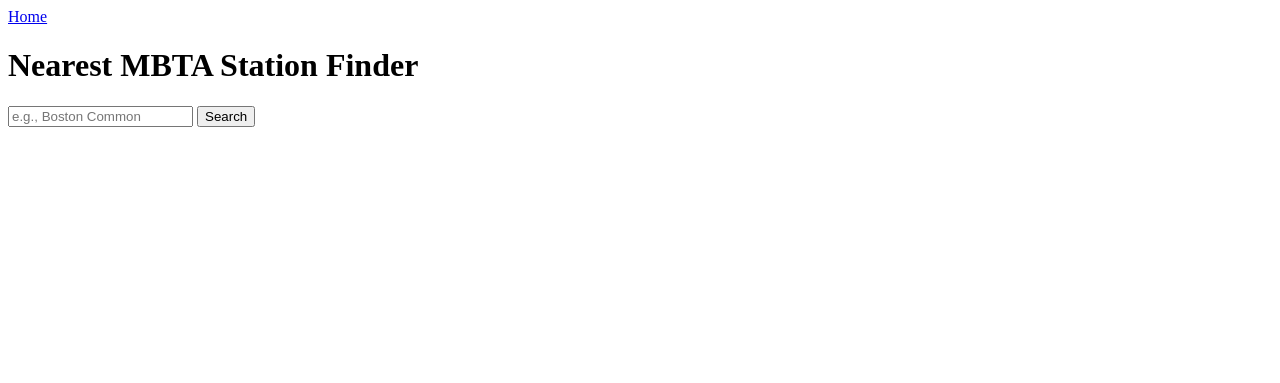
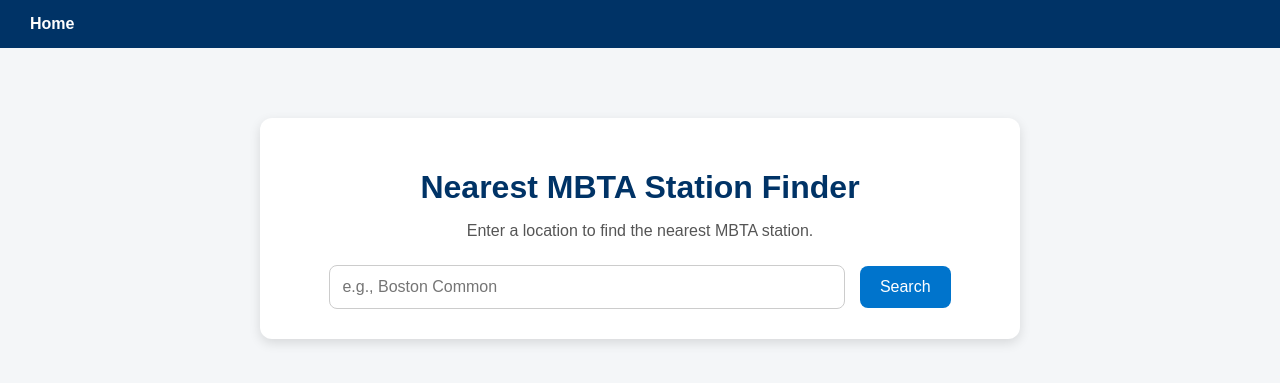
Before and after one commit to kstasiowska1/oim3640, a Flask app: page / in a window 1280 px wide. Shown: the top 383 px of the page. Run offline with Flask 3, Linux system fonts and the light colour scheme.

Commit message:
Improving the user experience by adding color, changing font, and trying to add a static map.

```diff
--- a/mini project 3/static/style.css
+++ b/mini project 3/static/style.css
@@ -0,0 +1,92 @@
+body {
+    font-family: Arial, sans-serif;
+    background-color: #f4f6f8;
+    margin: 0;
+    padding: 0;
+}
+
+nav {
+    background-color: #003366;
+    padding: 15px 30px;
+}
+
+nav a {
+    color: white;
+    text-decoration: none;
+    font-weight: bold;
+}
+
+.container {
+    display: flex;
+    justify-content: center;
+    margin-top: 50px;
+    padding: 20px;
+}
+
+.card {
+    background-color: white;
+    width: 100%;
+    max-width: 700px;
+    padding: 30px;
+    border-radius: 12px;
+    box-shadow: 0 4px 12px rgba(0, 0, 0, 0.12);
+    text-align: center;
+}
+
+h1 {
+    color: #003366;
+    margin-bottom: 10px;
+}
+
+.subtitle {
+    color: #555;
+    margin-bottom: 25px;
+}
+
+input[type="text"] {
+    width: 70%;
+    padding: 12px;
+    border: 1px solid #ccc;
+    border-radius: 8px;
+    font-size: 16px;
+}
+
+button {
+    padding: 12px 20px;
+    margin-left: 10px;
+    background-color: #0074cc;
+    color: white;
+    border: none;
+    border-radius: 8px;
+    cursor: pointer;
+    font-size: 16px;
+}
+
+button:hover {
+    background-color: #005fa3;
+}
+
+.result-text {
+    font-size: 20px;
+    margin: 20px 0;
+}
+
+.station-name {
+    color: #008000;
+    font-weight: bold;
+}
+
+.map-image {
+    margin-top: 20px;
+    width: 100%;
+    max-width: 600px;
+    border-radius: 10px;
+}
+
+.back-link {
+    display: inline-block;
+    margin-top: 25px;
+    color: #0074cc;
+    text-decoration: none;
+    font-weight: bold;
+}
--- a/mini project 3/templates/base.html
+++ b/mini project 3/templates/base.html
@@ -2,12 +2,15 @@
 <html>
 <head>
     <title>Nearest MBTA Station Finder</title>
+    <link rel="stylesheet" href="{{ url_for('static', filename='style.css') }}">
 </head>
 <body>
     <nav>
         <a href="/">Home</a>
     </nav>
 
-    {% block content %}{% endblock %}
+    <div class="container">
+        {% block content %}{% endblock %}
+    </div>
 </body>
 </html>
--- a/mini project 3/templates/index.html
+++ b/mini project 3/templates/index.html
@@ -1,9 +1,13 @@
 {% extends "base.html" %}
 
 {% block content %}
-    <h1>Nearest MBTA Station Finder</h1>
-    <form method="POST" action="/search">
-        <input type="text" name="place" placeholder="e.g., Boston Common" required>
-        <button type="submit">Search</button>
-    </form>
+    <div class="card">
+        <h1>Nearest MBTA Station Finder</h1>
+        <p class="subtitle">Enter a location to find the nearest MBTA station.</p>
+
+        <form method="POST" action="/search">
+            <input type="text" name="place" placeholder="e.g., Boston Common" required>
+            <button type="submit">Search</button>
+        </form>
+    </div>
 {% endblock %}
```
Also changed, not shown: mini project 3/templates/results.html (+14 -3 lines).
